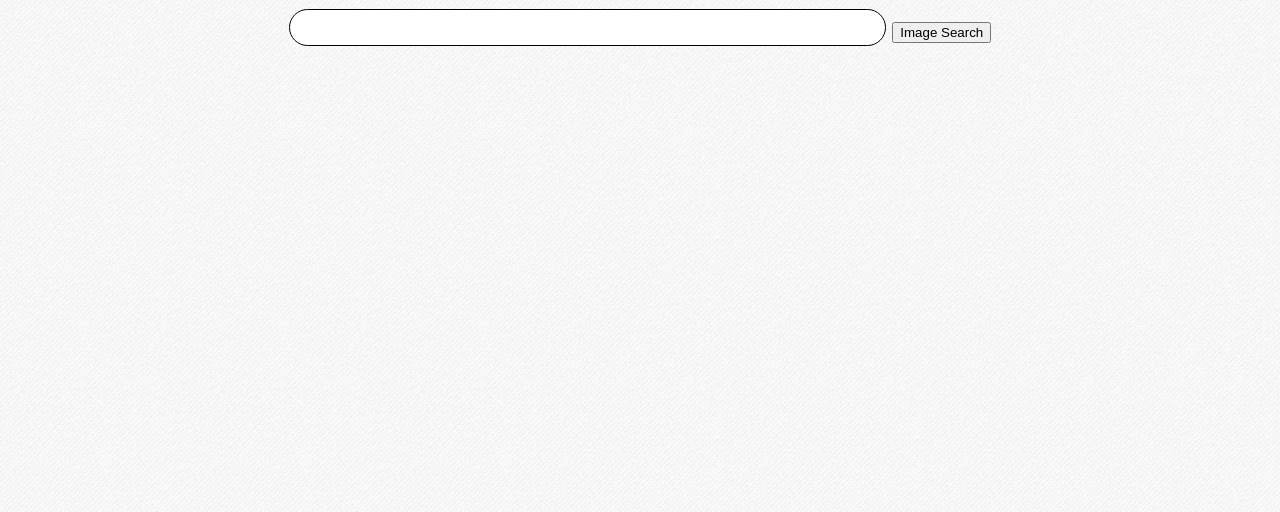
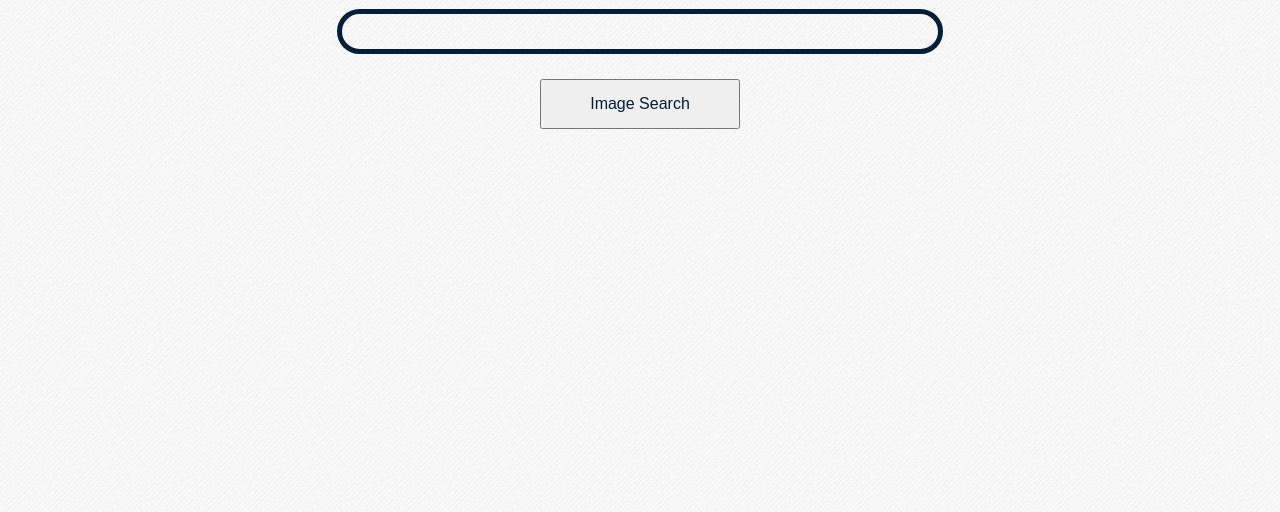
Before and after one commit to JCZM0109/xOpusMagnumx.github.io, a plain HTML site: page isearch.html in a window 1280 px wide. Shown: the part 288-800 px from the top of the page. Drawn offline with Linux system fonts and the light colour scheme.

Commit message:
style changes

```diff
--- a/isearch.html
+++ b/isearch.html
@@ -15,11 +15,11 @@
             <div class="header">
                 Atam
             </div>
-            <form action="https://google.com/search">
+            <form id="form" action="https://google.com/search">
             <center>
             <input type="text" name="q" class="round">
             <input name="tbm" value="isch" type="hidden">
-            <input type="submit" value="Image Search">
+            <input type="submit" value="Image Search" class="babajoi">
             </center>
             </form>
         </h2>
--- a/style.css
+++ b/style.css
@@ -6,6 +6,9 @@
     margin: auto;
     width: 50%;
     padding: 10px;
+}
+form{
+    display: block;
 }
 body{
     background-color: dimgrey;
@@ -51,14 +54,34 @@ h1{
     border-radius: 100px;
     border: 1px #000 solid;
     padding: 15px 5px 5px 85px;
+    display: block;
+    border-width: thick;
+    border-color: rgb(3, 30, 54);;
     top: 0;
     right: 50;
+    background-image: url('fondo.jpg');
 }
 .babajo{
     position: relative;
     color: rgb(3, 30, 54);
     top: 20px;
+    font-size: medium;
+    width: 150px;
+    height: 25px;
     right: -2%;
+    display: inline-block;
+    font-family: fantasy;
+}
+.babajoi{
+    position: relative;
+    color: rgb(3, 30, 54);
+    font-size: medium;
+    width: 200px;
+    height: 50px;
+    margin: auto;
+    top: 25px;
+    display: block;
+    text-align: center;
     font-family: fantasy;
 }
   .wbg {
```
Also changed, not shown: index.html (+2 -2 lines).
